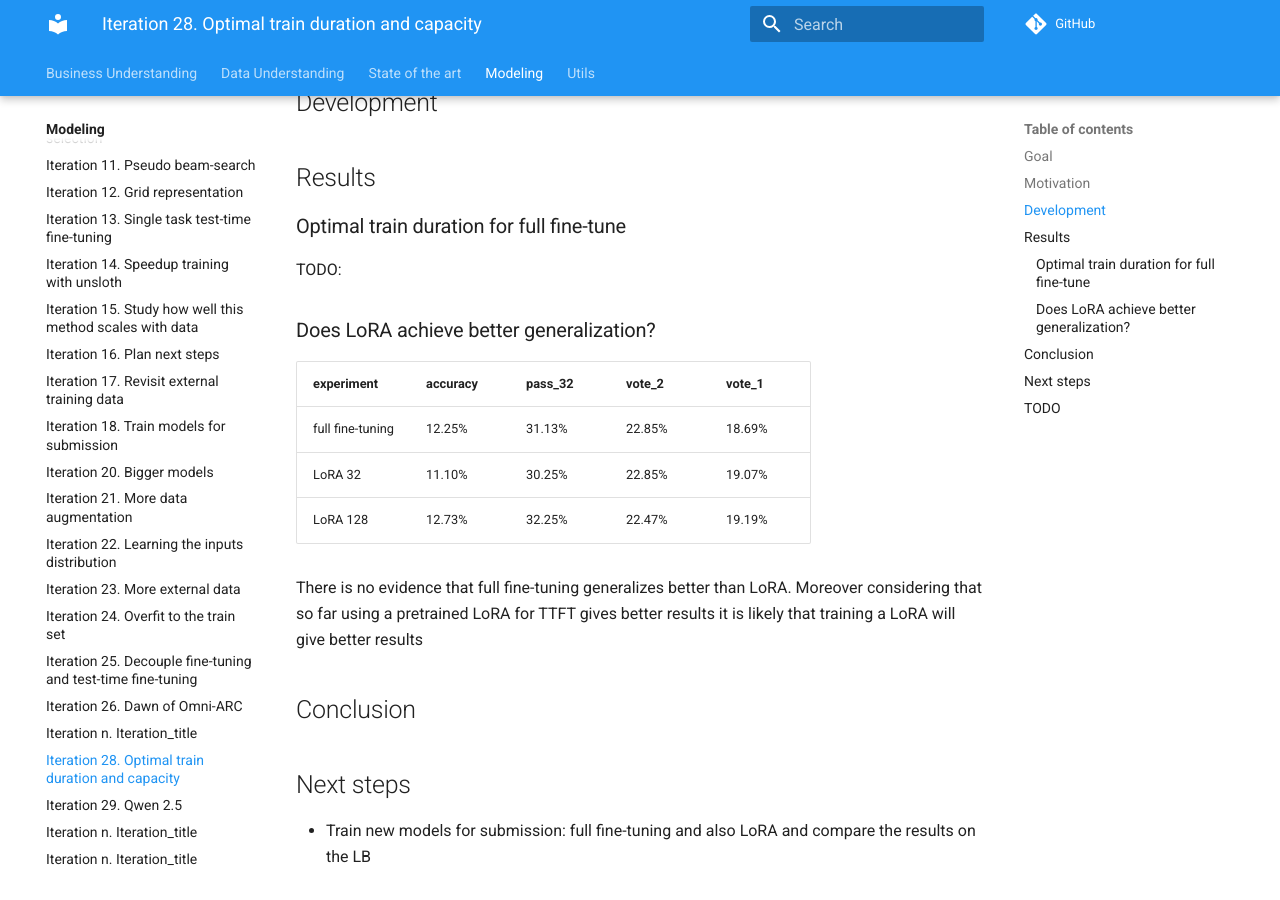
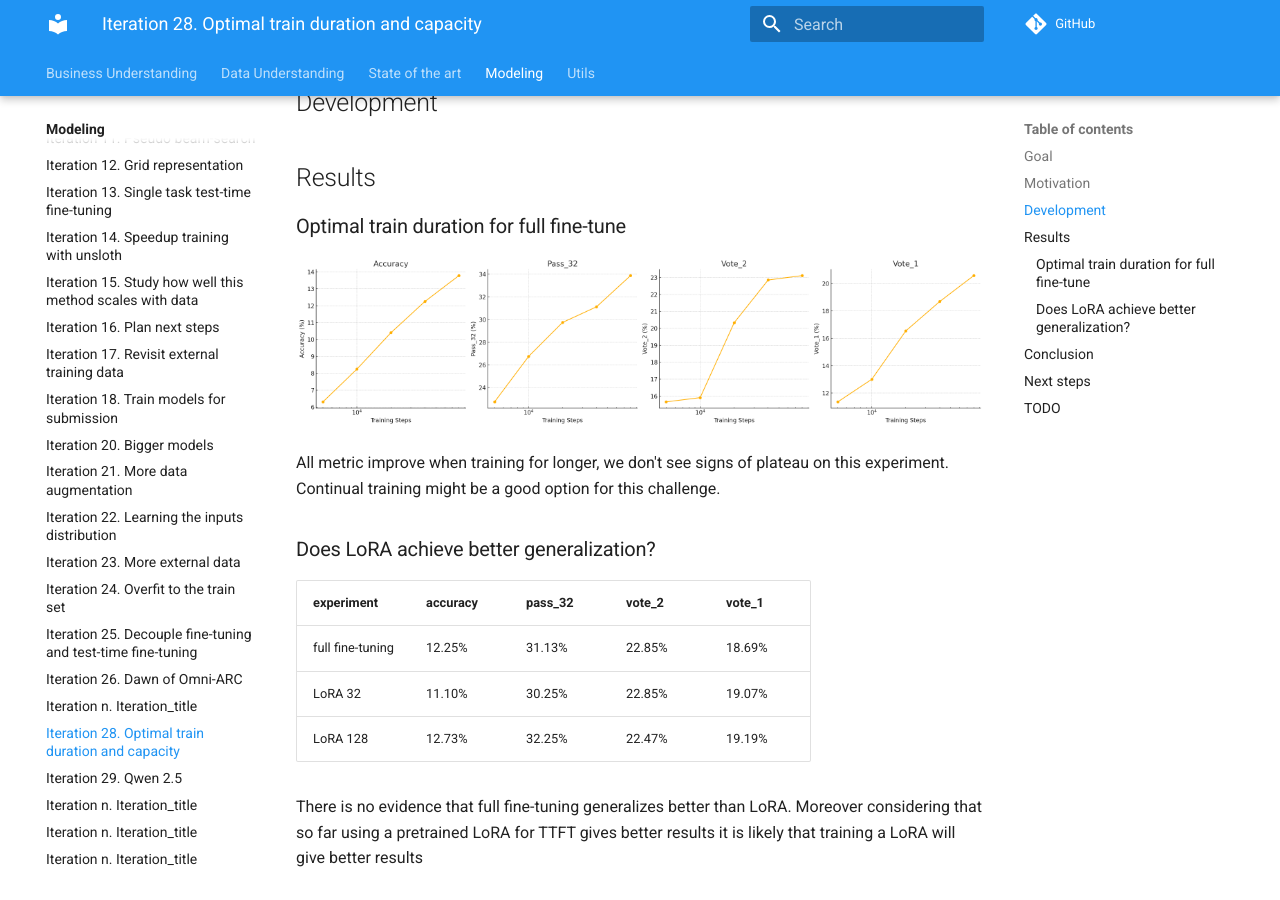
Before and after one commit to zhengjunyao-work/arc24, an MkDocs documentation site: the page built from docs/modeling/Iteration_28_optimal_train_duration_and_capacity.md, in a window 1280 px wide and 900 px high, scrolled down 425 px. Built offline with MkDocs 1.6.1 and Material for MkDocs 9.7.7, drawn with Linux system fonts in a browser that asks for light colours; comment, search, counter and statistics services are not loaded.

```diff
--- a/docs/modeling/Iteration_28_optimal_train_duration_and_capacity.md
+++ b/docs/modeling/Iteration_28_optimal_train_duration_and_capacity.md
@@ -14,7 +14,10 @@ What is the optimal train duration and capacity to improve the validation score?
 
 ### Optimal train duration for full fine-tune
 
-TODO:
+![metrics vs number of steps](res/2024-09-25-08-32-32.png)
+
+All metric improve when training for longer, we don't see signs of plateau on this experiment. Continual
+training might be a good option for this challenge.
 
 ### Does LoRA achieve better generalization?
 
@@ -35,7 +38,7 @@ Moreover considering that so far using a pretrained LoRA for TTFT gives better r
 
 ## TODO
 
-- [ ] Determine the optimal training steps for a full model fine-tune
-- [ ] Do the same for different LoRAs
+- [x] Determine the optimal training steps for a full model fine-tune
+- [x] Do the same for different LoRAs
 - [ ] Does the optimal training steps double when also learning to predict input from inputs?
 - [ ] Do the results hold for the leaderboard? How to account for the extra training data?
```
Also changed, not shown: docs/modeling/Iteration_31_train_submission_models.md (added, +30 -0 lines), docs/modeling/res/2024-09-25-08-32-32.png (added).
